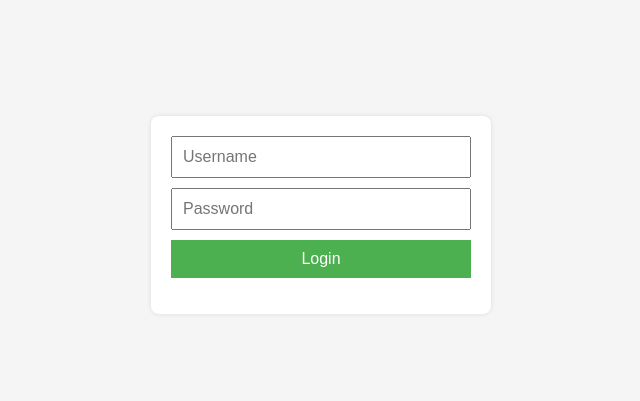
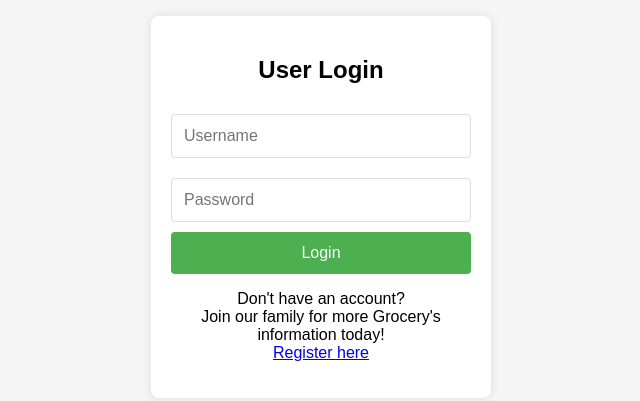
Before and after one commit to SemiMochiBalls/groceryMoneySlasher, a website: page login.html in a window 1280 px wide. Shown: the part 193-594 px from the top of the page, without its empty margins (319-959 px from the left). Drawn offline with Linux system fonts and the light colour scheme.

Commit message:
updated login.html

```diff
--- a/login.html
+++ b/login.html
@@ -1,35 +1,55 @@
+<!DOCTYPE html>
+<html lang="en">
+<head>
+    <meta charset="UTF-8">
+    <meta name="viewport" content="width=device-width, initial-scale=1.0">
+    <title>Login Page</title>
     <style>
         body {
             display: flex;
             justify-content: center;
             align-items: center;
             height: 100vh;
-        font-family: Arial, sans-serif;
+            font-family: 'Arial', sans-serif;
             background-color: #f5f5f5;
+            margin: 0;
         }
         .login-box {
-        background-color: white;
+            background-color: #fff;
             padding: 20px;
             border-radius: 8px;
-        box-shadow: 0px 0px 5px 0px rgba(0,0,0,0.1);
+            box-shadow: 0 0 10px rgba(0, 0, 0, 0.1);
+            width: 300px;
+            text-align: center;
+            transition: transform 0.3s ease;
+        }
+        .login-box:hover {
+            transform: scale(1.02);
         }
         form {
             display: flex;
             flex-direction: column;
-        width: 300px;
         }
         input {
-        margin-bottom: 10px;
-        padding: 10px;
+            margin: 10px 0;
+            padding: 12px;
             font-size: 16px;
+            border: 1px solid #ddd;
+            border-radius: 4px;
+            transition: border-color 0.3s ease;
+        }
+        input:focus {
+            border-color: #4CAF50;
         }
         button {
-        padding: 10px;
+            padding: 12px;
             font-size: 16px;
             background-color: #4CAF50;
             color: white;
             border: none;
+            border-radius: 4px;
             cursor: pointer;
+            transition: background-color 0.3s ease;
         }
         button:hover {
             background-color: #45a049;
@@ -37,12 +57,65 @@
     </style>
 </head>
 <body>
-    <div class="login-box">
+    <div class="login-box" id="loginBox">
+        <h2>User Login</h2>
         <form id="loginForm">
             <input type="text" id="username" placeholder="Username" required>
             <input type="password" id="password" placeholder="Password" required>
             <button type="submit">Login</button>
         </form>
+        <p>Don't have an account? <br>
+            Join our family for more Grocery's information today!<a href="#" id="showRegisterForm"><br>Register here</a></p>
     </div>
+
+    <div class="login-box" id="registerBox" style="display: none;">
+        <h2>User Registration</h2>
+        <form id="registerForm">
+            <input type="text" id="newEmail" placeholder="Enter Your Email.." required>
+            <input type="text" id="newUsername" placeholder="Enter Your Username.." required>
+            <input type="password" id="newPassword" placeholder="Enter Your Password.." required>
+            <input type="text" id="newPcode" placeholder="Enter Your Postal Code.." required>
+            <button type="submit">Register</button>
+        </form>
+        <p>Already have an account? <a href="#" id="showLoginForm">Login here</a></p>
+    </div>
+
+    <script>
+        document.addEventListener('DOMContentLoaded', function() {
+            const loginBox = document.getElementById('loginBox');
+            const registerBox = document.getElementById('registerBox');
+            const showRegisterForm = document.getElementById('showRegisterForm');
+            const showLoginForm = document.getElementById('showLoginForm');
+
+            // Show the registration form and hide the login form
+            showRegisterForm.addEventListener('click', function() {
+                loginBox.style.display = 'none';
+                registerBox.style.display = 'block';
+            });
+
+            // Show the login form and hide the registration form
+            showLoginForm.addEventListener('click', function() {
+                loginBox.style.display = 'block';
+                registerBox.style.display = 'none';
+            });
+
+            const loginForm = document.getElementById('loginForm');
+            const registerForm = document.getElementById('registerForm');
+
+            // Handle login form submission
+            loginForm.addEventListener('submit', function(e) {
+                e.preventDefault();
+                // Implement your login logic here
+                alert('Login logic goes here');
+            });
+
+            // Handle registration form submission
+            registerForm.addEventListener('submit', function(e) {
+                e.preventDefault();
+                // Implement your registration logic here
+                alert('Registration logic goes here');
+            });
+        });
+    </script>
 </body>
 </html>
```
Also changed, not shown: grocery_list.html (line endings or trailing spaces). Lines whose indentation alone changed are shown as unchanged.
